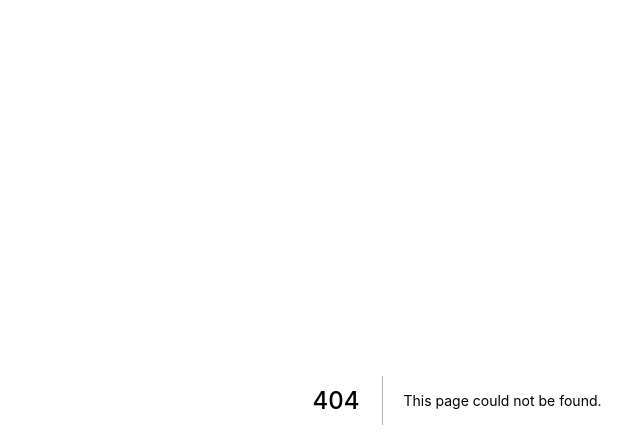
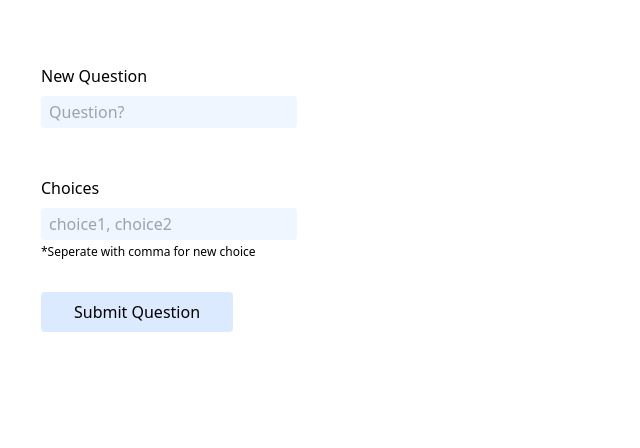
Before and after one commit to OkanBilal/polls, a Next.js app: page /createquestion in a window 1280 px wide. Before the commit this address had no page. Shown: the top 448 px of the page, without its empty margins (183-823 px from the left). Built offline with nearby package versions, Linux system fonts and the light colour scheme.

Commit message:
add: createquestion page

```diff
--- /dev/null
+++ b/pages/createquestion.js
@@ -0,0 +1,70 @@
+import React, { useState } from "react";
+import { Layout } from "../components/layout";
+import Head from "next/head";
+
+const CreateQuestion = () => {
+  const [question, setQuestion] = useState("");
+  const [choices, setChoices] = useState([]);
+
+  const newQuestion = {
+    question: question,
+    choices: choices,
+  };
+
+  const submitQuestion = async (e) => {
+    e.preventDefault();
+    const url = "https://polls.apiblueprint.org/questions";
+    const requestOptions = {
+      method: "POST",
+      body: JSON.stringify(newQuestion),
+      headers: { "Content-Type": "application/json" },
+    };
+    const res = await fetch(url, requestOptions);
+    const data = await res.json();
+    console.log(data);
+  };
+
+  return (
+    <>
+      <Head>
+        <title>Create New Question</title>
+      </Head>
+      <Layout>
+        <form onSubmit={submitQuestion}>
+          <div className="flex flex-col mb-12 items-start">
+            <label className="mb-2">New Question</label>
+            <input
+              value={question}
+              onChange={(e) => setQuestion(e.target.value)}
+              placeholder="Question?"
+              className="input"
+              type="text"
+              id="question"
+            />
+          </div>
+
+          <div className="flex flex-col mb-8 items-start">
+            <label className="mb-2">Choices</label>
+            <input
+              value={choices}
+              onChange={(e) => setChoices(e.target.value.split(","))}
+              className="input"
+              placeholder="choice1, choice2"
+              type="text"
+              id="choice"
+            />
+            <p className="mt-1 text-xs">*Seperate with comma for new choice</p>
+          </div>
+          <button
+            type="submit"
+            className=" bg-blue-100 p-2 rounded hover:bg-blue-200 w-48"
+          >
+            Submit Question
+          </button>
+        </form>
+      </Layout>
+    </>
+  );
+};
+
+export default CreateQuestion;
--- a/pages/index.js
+++ b/pages/index.js
@@ -11,7 +11,11 @@ const Home = ({ questions }) => {
         <link rel="icon" href="/favicon.ico" />
       </Head>
       <Layout>
-
+      <Link href="/createquestion" passHref>
+          <button className=" bg-blue-100 p-3 rounded mb-8 hover:bg-blue-200">
+            New Question
+          </button>
+        </Link>
         <p className="text-2xl mb-4">Questions</p>
         <ul>
           {questions.map((item, index) => {
--- a/styles/global.css
+++ b/styles/global.css
@@ -12,6 +12,9 @@
 @layer components {
   body {
   }
+  .input{
+    @apply bg-blue-50 outline-none px-2 py-1 rounded focus:ring-2 focus:ring-blue-300 w-64;
+  }
 
 
 }
```
